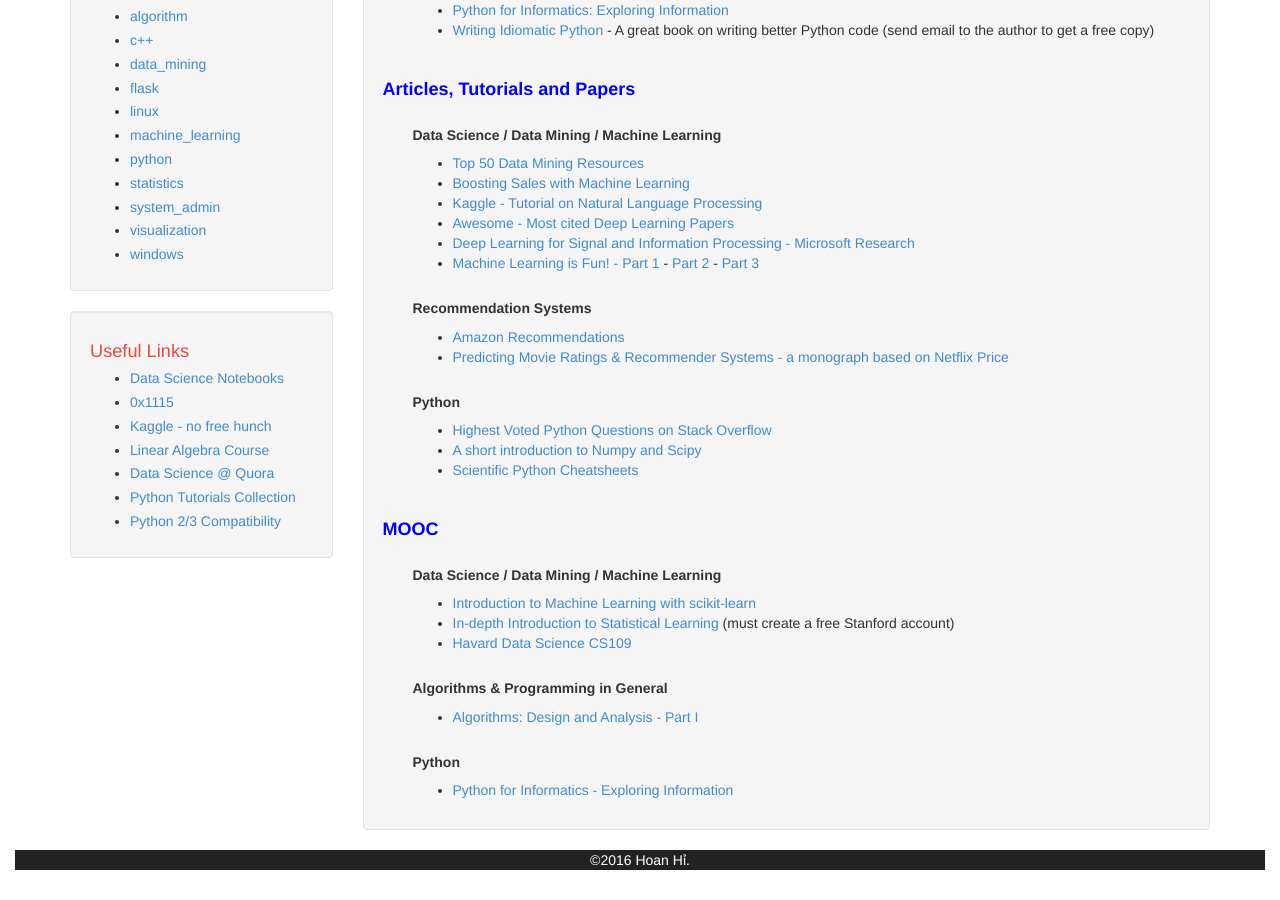
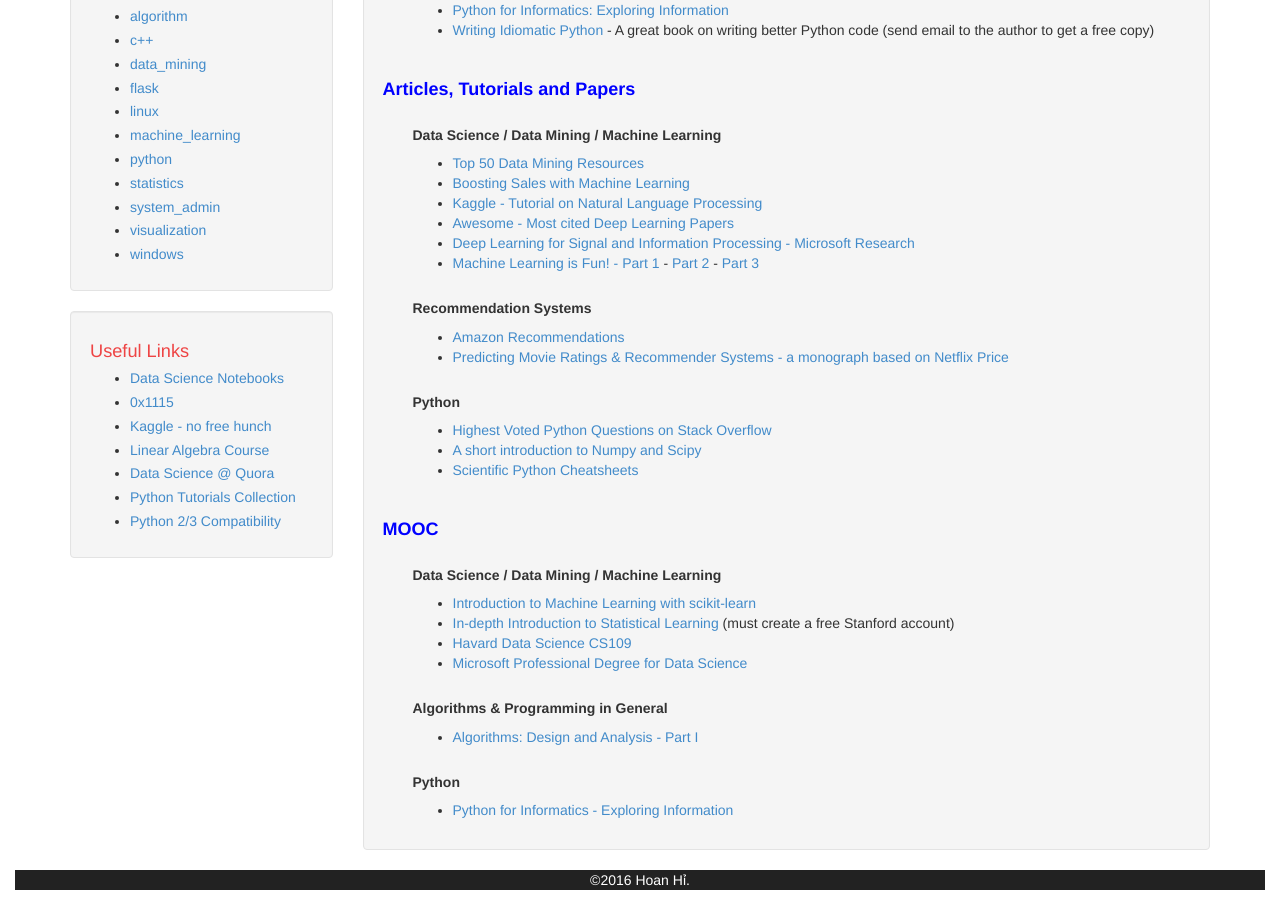
Before and after one commit to hoanvu/hoanvu.github.io, a Jekyll site: the page built from resources.html, in a window 1280 px wide and 900 px high, scrolled down 623 px. Built offline with Jekyll 4.4.1, drawn with Linux system fonts in a browser that asks for light colours.

Commit message:
update resources

```diff
--- a/resources.html
+++ b/resources.html
@@ -82,6 +82,7 @@
             <li><a href="https://github.com/justmarkham/scikit-learn-videos" target="_blank">Introduction to Machine Learning with scikit-learn</a></li>
             <li><a href="https://lagunita.stanford.edu/courses/HumanitiesSciences/StatLearning/Winter2016/about" target="_blank">In-depth Introduction to Statistical Learning</a> (must create a free Stanford account)</li>
             <li><a href="http://cs109.github.io/2015/" target="_blank">Havard Data Science CS109</a></li>
+            <li><a href="https://academy.microsoft.com/en-US/professional-degree/data-science/" target="_blank">Microsoft Professional Degree for Data Science</a></li>
         </ul>
     </div>
 
```
